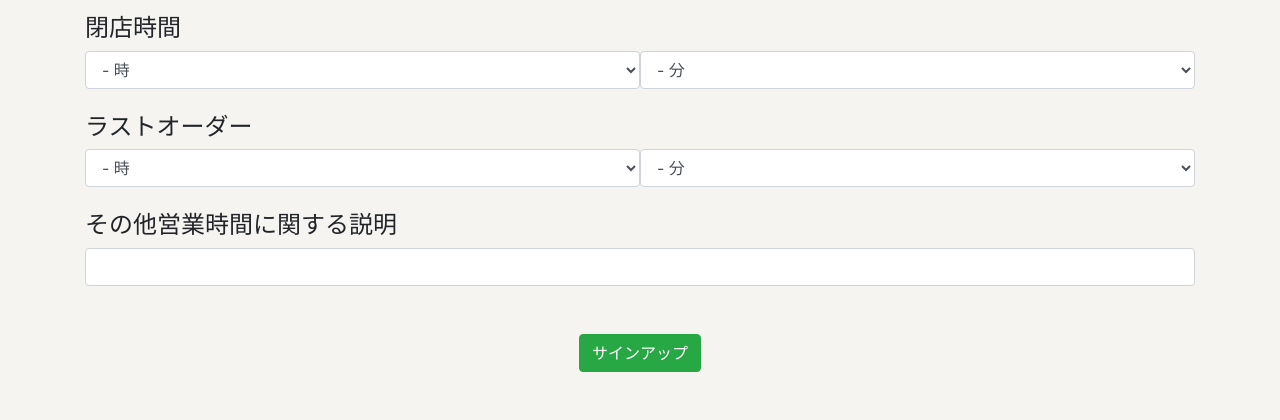
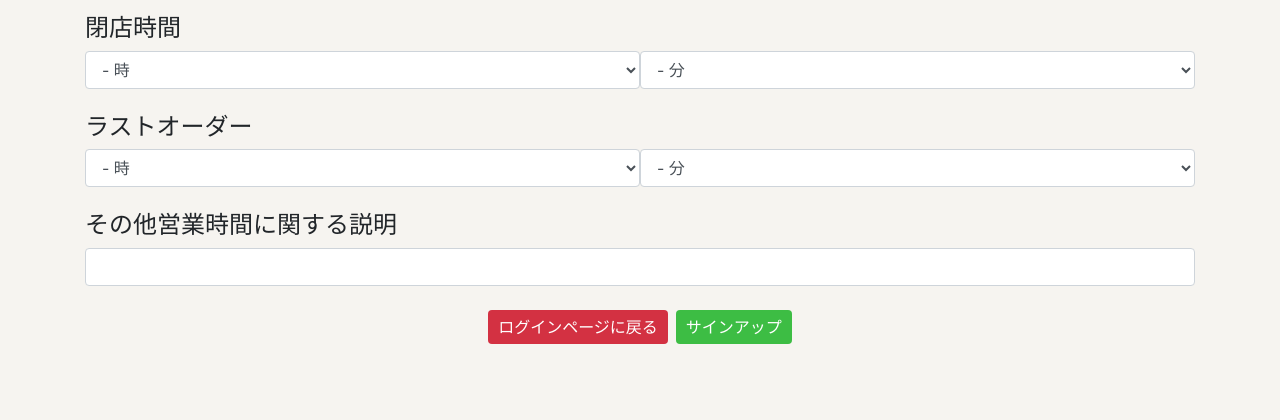
Before and after one commit to kasuuuu4423/dont-touch-menu, a PHP site: page /signup/index.php in a window 1280 px wide. Shown: the part 859-1279 px from the top of the page. After the commit the page ends 1203 px from the top, so only its background shows below. Run offline with PHP 8.4, Linux system fonts and the light colour scheme; the visitor is signed in with stand-in values (Sample User, id 1); data that the repository does not hold is empty.

Commit message:
[add] サインアップ画面からログイン画面に戻るリンク設置

```diff
--- a/control/signup/index.php
+++ b/control/signup/index.php
@@ -58,7 +58,7 @@ if(isset($_POST['signup'])) {
     file_put_contents($save_path, $image);
 
     echo '<div class="w-100 text-center">会員登録が完了しました</div><br>';
-    echo '<div class="w-100 text-center"><a class="btn btn-green" href="../login/index.php">ログインページ</a></div>';
+    echo '<div class="w-100 text-center"><a class="btn btn-green" href="../login/">ログインページ</a></div>';
     exit();
   }
   else{
@@ -146,7 +146,10 @@ if(isset($_POST['signup'])) {
         <h3 class="h4 text-left">その他営業時間に関する説明</h3>
         <input class="w-100 input-group-text" type="text" name="store_exception"></input>
       </div>
-      <button class="mt-4 btn btn-success" type="submit" name="signup">サインアップ</button>
+      <div class="row" style="justify-content: center;">
+        <a class="btn btn-red m-0" href="../login/">ログインページに戻る</a>
+        <button class="btn btn-green m-0 ml-2" type="submit" name="signup">サインアップ</button>
+      </div>
     </form>
   </div>
 </main>
```
